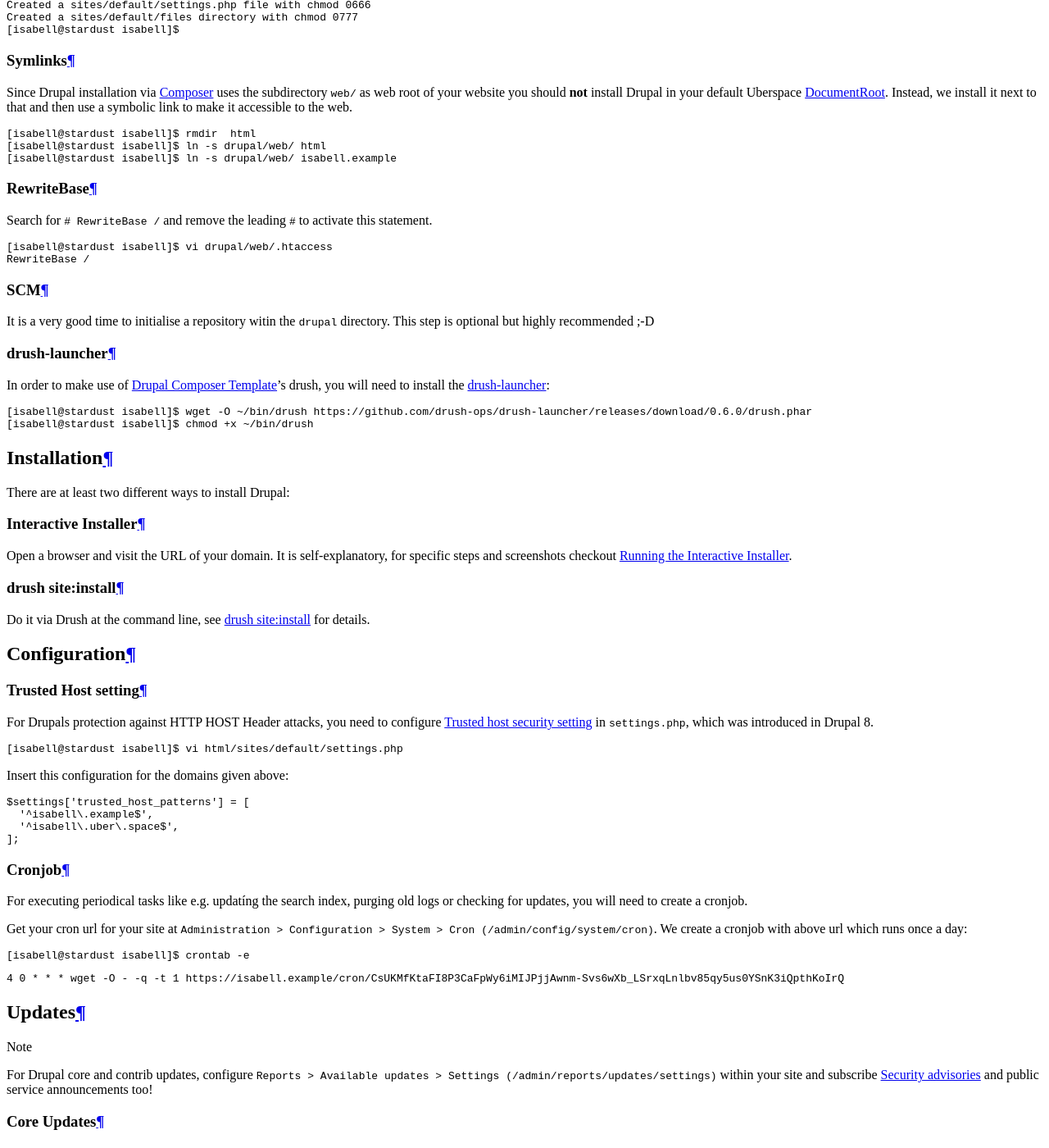
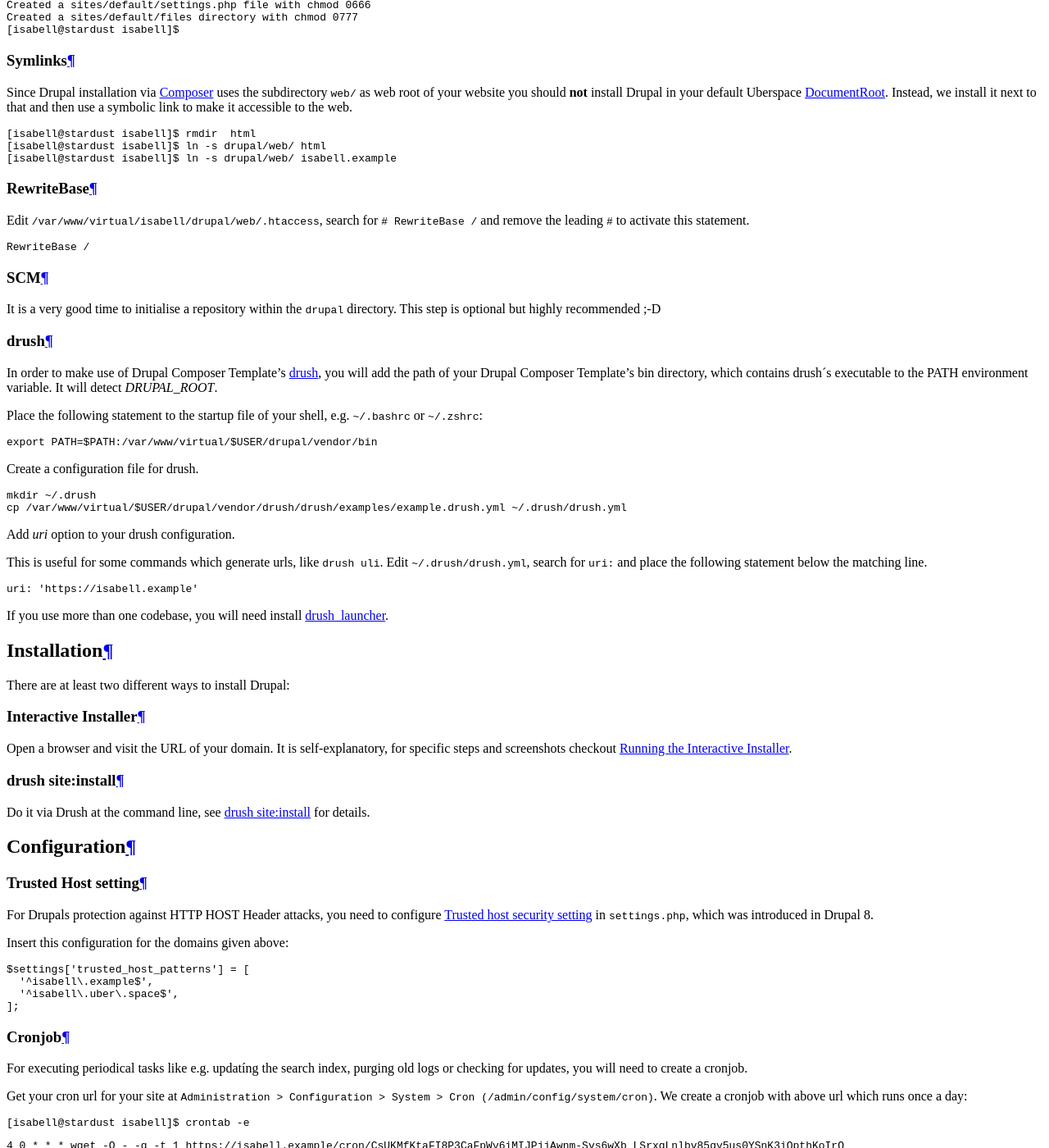
Before and after one commit to Uberspace/lab, a Sphinx documentation site: the page built from source/guide_drupal.rst, in a window 1280 px wide and 1400 px high, scrolled down 4198 px. Shown: the whole window at 82% size. Built offline with Sphinx 7.4.7 and the Read the Docs theme 2.0.0, drawn with Linux system fonts in a browser that asks for light colours.

Commit message:
[drupal] Minor changes + rework of drush section
* Made file edit statements more generic
* Small improvement and fixes
* Complete rework of drush section
** Switched from drush-launcher to drush
** Added configuration subsections

```diff
--- a/source/guide_drupal.rst
+++ b/source/guide_drupal.rst
@@ -125,30 +124,49 @@
 RewriteBase
 -----------
 
-Search for ``# RewriteBase /`` and remove the leading ``#`` to activate this statement.
+Edit ``/var/www/virtual/isabell/drupal/web/.htaccess``, search for ``# RewriteBase /`` and remove the leading ``#`` to activate this statement.
 
 ::
 
-  [isabell@stardust isabell]$ vi drupal/web/.htaccess
   RewriteBase /
 
 
 SCM
 ---
 
-It is a very good time to initialise a repository witin the ``drupal`` directory.
+It is a very good time to initialise a repository within the ``drupal`` directory.
 This step is optional but highly recommended ;-D
 
-drush-launcher
---------------
+drush
+-----
 
-In order to make use  of `Drupal Composer Template`_'s drush, you will need to install the `drush-launcher`_:
+In order to make use  of Drupal Composer Template's drush_,
+you will add the path of your Drupal Composer Template's bin directory,
+which contains drush´s executable to the PATH environment variable.
+It will detect *DRUPAL_ROOT*.
 
+Place the following statement to the startup file of your shell, e.g. ``~/.bashrc`` or ``~/.zshrc``:
 
 ::
 
-  [isabell@stardust isabell]$ wget -O ~/bin/drush https://github.com/drush-ops/drush-launcher/releases/download/0.6.0/drush.phar
-  [isabell@stardust isabell]$ chmod +x ~/bin/drush
+  export PATH=$PATH:/var/www/virtual/$USER/drupal/vendor/bin
+
+Create a configuration file for drush.
+
+::
+
+  mkdir ~/.drush
+  cp /var/www/virtual/$USER/drupal/vendor/drush/drush/examples/example.drush.yml ~/.drush/drush.yml
+
+Add *uri* option to your drush configuration.
+
+This is useful for some commands which generate urls, like ``drush uli``. Edit ``~/.drush/drush.yml``, search for ``uri:`` and place the following statement below the matching line.
+
+::
+
+  uri: 'https://isabell.example'
+
+If you use more than one codebase, you will need install drush_launcher_.
 
 
 Installation
@@ -178,11 +196,6 @@
 
 For Drupals protection against HTTP HOST Header attacks,
 you need to configure `Trusted host security setting`_ in ``settings.php``, which was introduced in Drupal 8.
-
-::
-
-  [isabell@stardust isabell]$ vi html/sites/default/settings.php
-
 
 Insert this configuration for the domains given above:
 
@@ -243,6 +256,7 @@
 .. _Drupal Composer Template: https://github.com/drupal-composer/drupal-project
 .. _Security advisories: https://www.drupal.org/security
 .. _Updating Drupal Core: https://github.com/drupal-composer/drupal-project#updating-drupal-core
+.. _drush: https://www.drush.org/
 .. _drush_launcher: https://github.com/drush-ops/drush-launcher
 
 ----
```
Also changed, not shown: other parts of source/guide_drupal.rst (+2 -3 lines).
